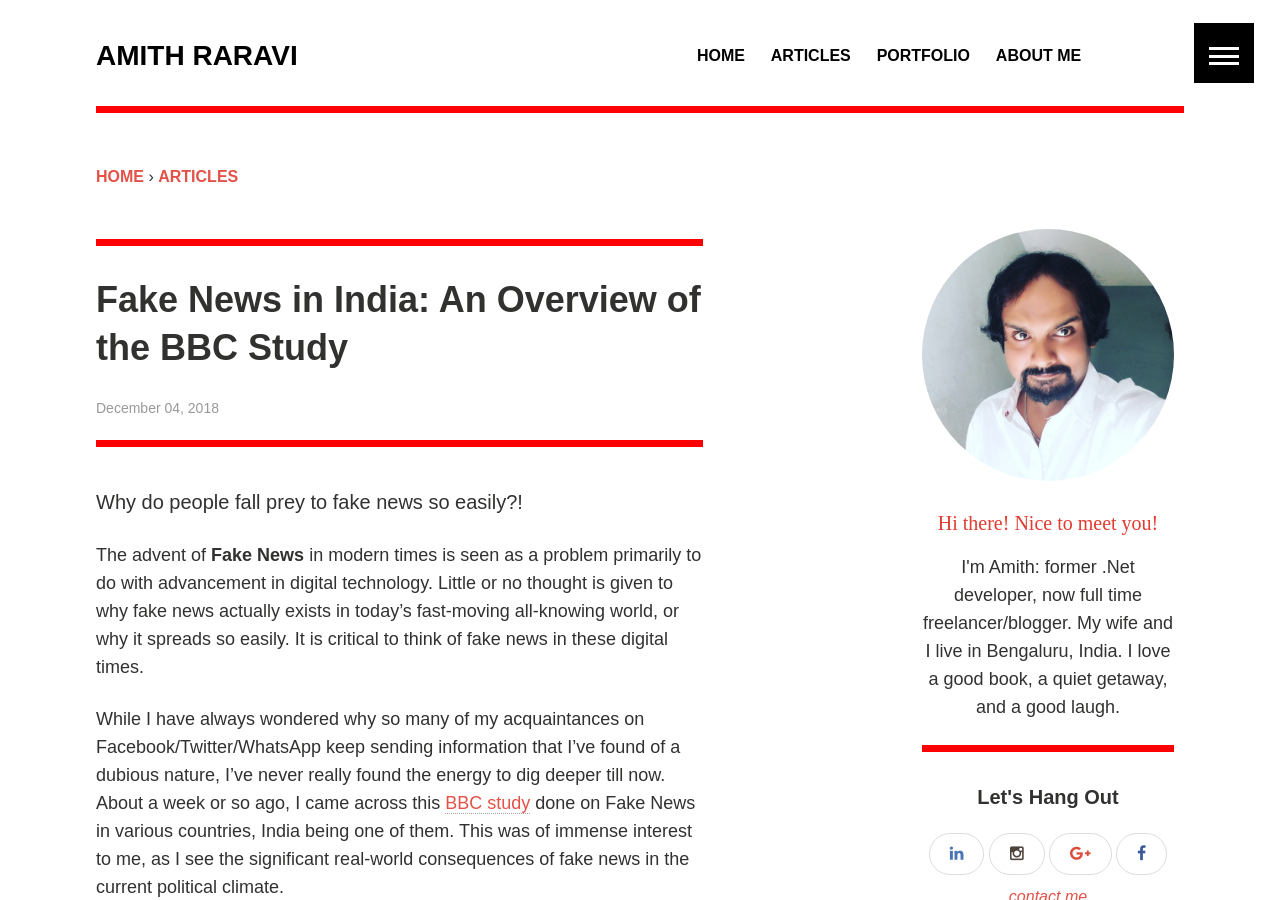
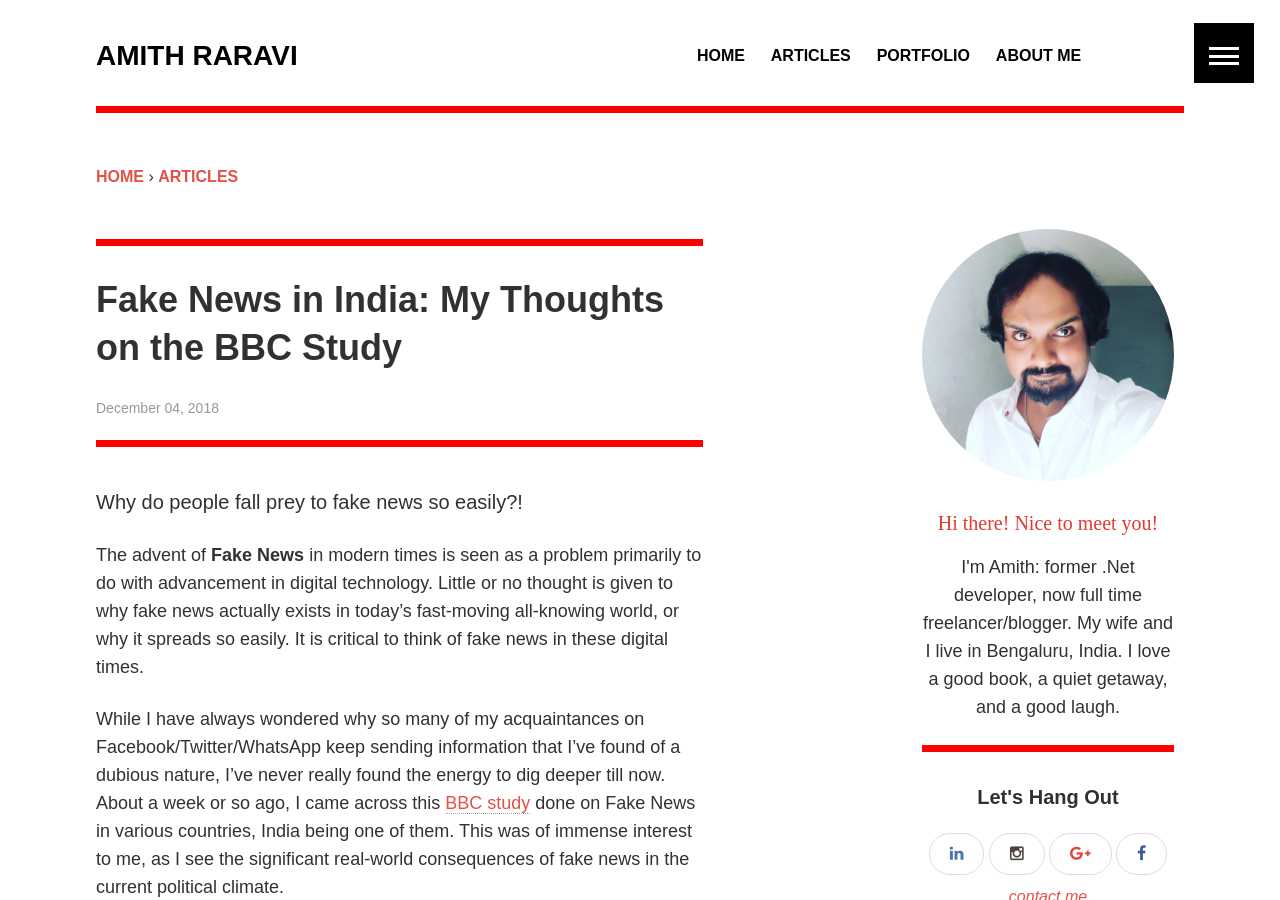
Before and after one commit to raravi/amithraravi2.com, a Jekyll site: the page built from _posts/2018-12-04-fake-news-in-india.md, in a window 1280 px wide and 900 px high. Built offline with Jekyll 4.4.1, drawn with Linux system fonts in a browser that asks for light colours; some of the changed text lies outside the part shown.

Commit message:
A few corrections!

```diff
--- a/_posts/2018-12-04-fake-news-in-india.md
+++ b/_posts/2018-12-04-fake-news-in-india.md
@@ -1,6 +1,6 @@
 ---
 layout:     article
-title:      "Fake News in India: An Overview of the BBC Study"
+title:      "Fake News in India: My Thoughts on the BBC Study"
 author:     amith_raravi
 date:       2018-12-04 16:06:00 +0530
 modified:
@@ -21,7 +21,7 @@
 
 Here is my understanding of the data from the BBC study.
 
-### The Current situation
+### The Current Situation
 
 **Indian media**, especially the vernacular news media, has become sensationalistic and hyperbolic in the way they deliver news daily to its users. People know that most of the coverage is restricted to the news that sells, rather than news that needs to be seen/spread.  And this knowledge spurs the growth of alternative news outlets. People are ready to believe what influential individuals in their circles say and broadcast it to all their acquaintances.
 
@@ -33,7 +33,7 @@
 
 {% include advertising-article.html %}
 
-### The Mindset of the average Indian user
+### The Mindset of the Average Indian User
 
 With the Internet being touted to be the greatest thing since the Industrial Revolution, everyone wants to use the Internet and be seen doing it. India arrived quite late to the party, so to speak. And Indians felt left behind. So they lapped up the cheap Internet rates and the equally cheap mobiles which could connect them to the 'Internet' being offered due to the entry of **Jio**. Till now, the news was something you could talk face to face in groups. But this push to digital had opened up a new public space. Twitter, WhatsApp, Facebook, and their ilk had opened up a space where people can say and do what they want without being physically there to face the consequences of their actions.
 
@@ -62,7 +62,7 @@
 
 {% include advertising-article.html %}
 
-### The tools required to fight this
+### The Tools Required to Fight This
 
 It's quite imperative that all of us understand how why widespread the issue of fake news is. The Indian users need to become aware of the way opinion trumps (pun intended) fact in the current political climate. The average Indian user should exercise more caution while browsing information and distributing it to their family and friends. Fake news spreads because people are ready to believe whatever feels right to them - which means they need to mature as responsible users of the Internet age. Also, the society as a whole needs to take cognisance of this issue and work as a community to work on this.
 
```
